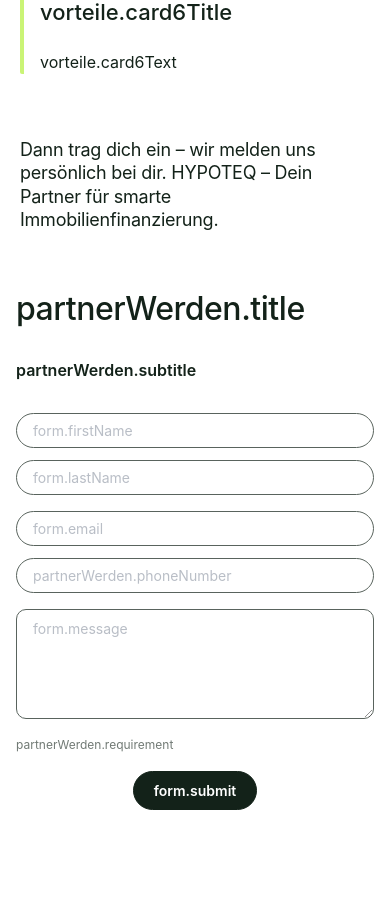
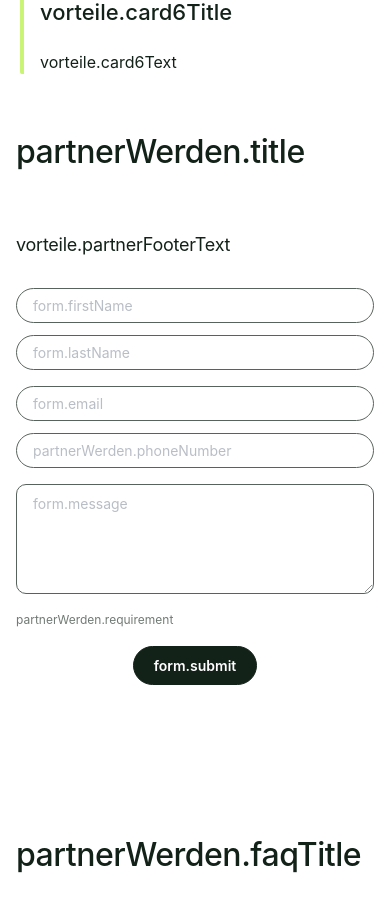
Before and after one commit to EditaLatifi/Hypoteq, a Next.js app: page /partner in a window 390 px wide. Shown: the part 2360-3263 px from the top of the page. Built offline with nearby package versions, Linux system fonts and the light colour scheme; a web font is replaced by a local one.

Commit message:
Add partner footer text translations and update visibility for mobile/desktop

```diff
--- a/components/PartnerWerdenSection.tsx
+++ b/components/PartnerWerdenSection.tsx
@@ -31,9 +31,25 @@ export default function PartnerWerdenSection() {
       </h2>
 
       {/* Subtitle */}
-      <p className="text-[#132219] text-[16px] sm:text-[18px] md:text-[20px] font-[600] leading-[140%] md:leading-[22px] font-['SF Pro Display'] text-center md:text-left">
+      <p className="hidden md:block text-[#132219] text-[16px] sm:text-[18px] md:text-[20px] font-[600] leading-[140%] md:leading-[22px] font-['SF Pro Display'] text-center md:text-left">
       {t("partnerWerden.subtitle")}
       </p>
+
+          <p
+          className="
+      text-[#132219]
+      font-['SF Pro Display']
+      text-[18px] sm:text-[20px] md:text-[24px]
+      font-[400]
+      leading-[130%] md:leading-[100%]
+      tracking-[-0.24px]
+      mt-[32px] md:mt-[48px]
+      block sm:hidden
+      text-center
+    "
+        >
+          {t("vorteile.partnerFooterText" as any)}
+        </p>
 
       {/* Form */}
       <form className="w-full flex flex-col gap-[16px] sm:gap-[20px] md:gap-[24px]">
--- a/components/VorteileSection.tsx
+++ b/components/VorteileSection.tsx
@@ -107,10 +107,10 @@ export default function VorteileSection() {
       leading-[130%] md:leading-[100%]
       tracking-[-0.24px]
       mt-[32px] md:mt-[48px]
+      hidden sm:block
     "
         >
-          Dann trag dich ein – wir melden uns persönlich bei dir. HYPOTEQ – Dein
-          Partner für smarte Immobilienfinanzierung.
+          {t("vorteile.partnerFooterText" as any)}
         </p>
       </div>
 
--- a/messages/de.json
+++ b/messages/de.json
@@ -540,7 +540,8 @@
       "card5Title": "Support auf Augenhöhe",
       "card5Text": "Persönliche Ansprechperson & Beratung",
       "card6Title": "Kundenbindung stärken",
-      "card6Text": "Du bietest Mehrwert ohne Mehraufwand"
+      "card6Text": "Du bietest Mehrwert ohne Mehraufwand",
+      "partnerFooterText": "Dann trag dich ein – wir melden uns persönlich bei dir. HYPOTEQ – Dein Partner für smarte Immobilienfinanzierung."
     },
     "stats": {
       "title": "Wir helfen dir, die beste Finanzierung zu finden",
@@ -607,7 +608,7 @@
   },
   "partnerWerden": {
     "title": "Du möchtest Hypotheken aktiv vermitteln und mit HYPOTEQ zusammenarbeiten?",
-    "subtitle": "Dann trag dich ein – wir melden uns persönlich bei dir. HYPOTEQ – Dein Partner für smarte Immobilienfinanzierung.",
+    "subtitle": "Dann freuen wir uns über deine Anfrage!",
     "requirement": "Um Partner zu werden, solltest du ein registriertes Unternehmen mit gültiger Vermittlungsbewilligung sein, die regulatorischen Vorgaben (z. B. KYC/AML) einhalten und bereits Erfahrung im operativen Geschäft haben – oder unter der Aufsicht einer lizenzierten Organisation stehen.",
     "phoneNumber": "Telefonnummer",
     "faqTitle": "Häufig gestellte Fragen",
--- a/messages/en.json
+++ b/messages/en.json
@@ -541,7 +541,8 @@
     "card5Title": "Support at eye level",
     "card5Text": "Personal contact person & consultation",
     "card6Title": "Strengthen customer loyalty",
-    "card6Text": "You offer added value without extra effort"
+    "card6Text": "You offer added value without extra effort",
+    "partnerFooterText": "Then sign up – we'll contact you personally. HYPOTEQ – Your partner for smart real estate financing."
   },
   "stats": {
     "title": "We help you find the best financing",
--- a/messages/fr.json
+++ b/messages/fr.json
@@ -541,7 +541,8 @@
     "card5Title": "Support d'égal à égal",
     "card5Text": "Interlocuteur personnel et conseil",
     "card6Title": "Renforcer la fidélité des clients",
-    "card6Text": "Tu offres une valeur ajoutée sans effort supplémentaire"
+    "card6Text": "Tu offres une valeur ajoutée sans effort supplémentaire",
+    "partnerFooterText": "Alors inscris-toi – nous te contacterons personnellement. HYPOTEQ – Ton partenaire pour un financement immobilier intelligent."
   },
   "stats": {
     "title": "Nous t'aidons à trouver le meilleur financement",
--- a/messages/it.json
+++ b/messages/it.json
@@ -550,7 +550,8 @@
     "card5Title": "Supporto alla pari",
     "card5Text": "Interlocutore personale e consulenza",
     "card6Title": "Rafforzare la fedeltà dei clienti",
-    "card6Text": "Offri valore aggiunto senza sforzo extra"
+    "card6Text": "Offri valore aggiunto senza sforzo extra",
+    "partnerFooterText": "Allora registrati – ti contatteremo personalmente. HYPOTEQ – Il tuo partner per un finanziamento immobiliare intelligente."
   },
   "stats": {
     "title": "Ti aiutiamo a trovare il miglior finanziamento",
```
